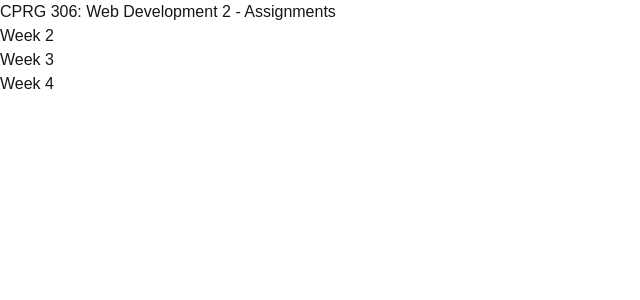
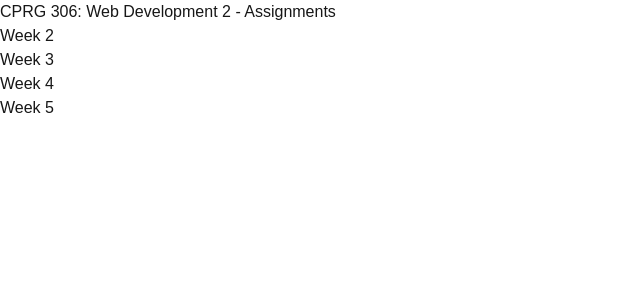
Before and after one commit to KSsait/cprg306-Assignments, a Next.js app: page / in a window 1280 px wide. Shown: the top 300 px of the page, without its empty margins (0-640 px from the left). Built offline with nearby package versions, Linux system fonts and the light colour scheme.

Commit message:
Add week 5 starter page

```diff
--- a/src/app/page.js
+++ b/src/app/page.js
@@ -13,6 +13,9 @@ export default function Page() {
         <li className="mt-2 text-center text-2xl text-purple-300">
           <Link href="/week-4">Week 4</Link>
         </li>
+        <li className="mt-2 text-center text-2xl text-purple-400">
+          <Link href="/week-5">Week 5</Link>
+        </li>
       </ul>
     </main>
   );
--- a/src/app/week-4/new-item.js
+++ b/src/app/week-4/new-item.js
@@ -10,7 +10,7 @@ export default function Counter(){
     return(
         <div className="relative top-1/2 left-1/2 -translate-x-1/2 -translate-y-1/2 flex flex-row justify-center items-center max-w-[250px]">
             <input
-                className="w-full h-20 mr-2 text-6xl bg-gray-500 rounded-lg"
+                className="w-full h-20 mr-2 pl-3 text-6xl bg-gray-500 rounded-lg"
                 type="text"
                 value={count}
             />
```
Also changed, not shown: src/app/week-5/page.js (added, +8 -0 lines).
